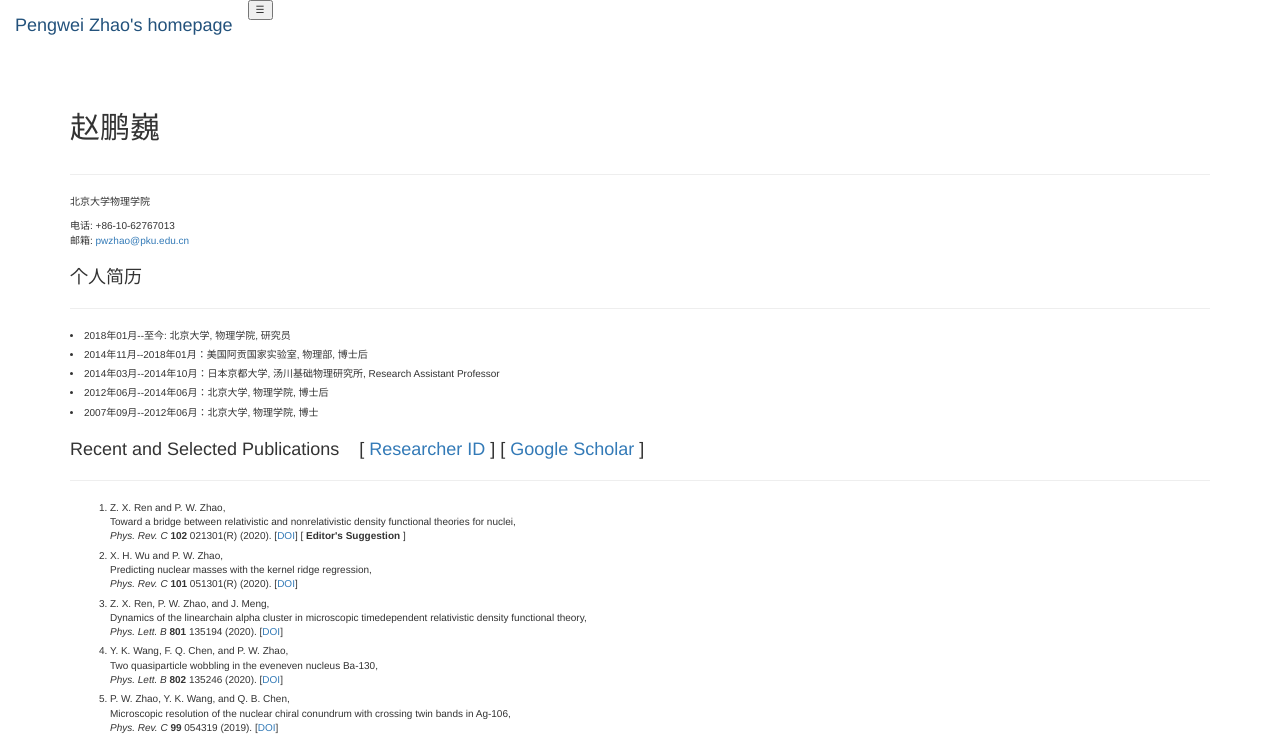
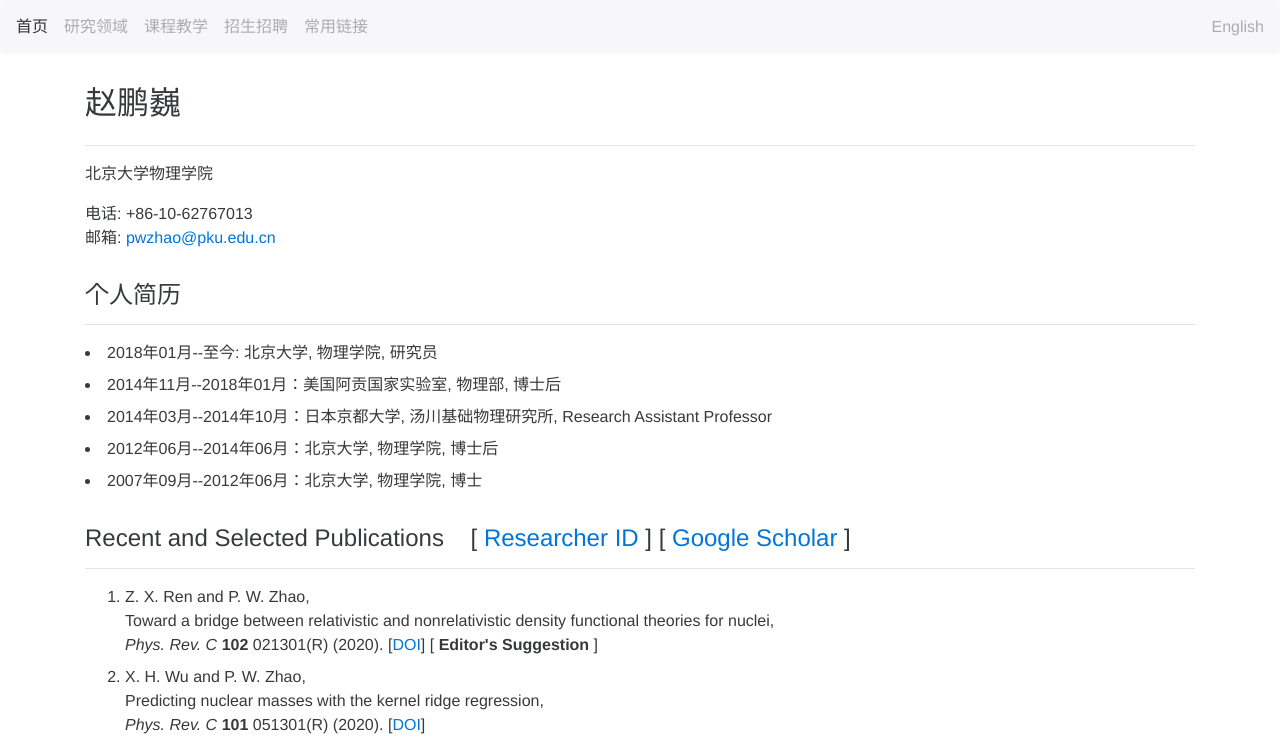
Before and after one commit to zhaopw33/zhaopw33.github.io, a plain HTML site: page docs/jcnp/index.html in a window 1280 px wide. Shown: the top 741 px of the page. Drawn offline with nearby package versions, Linux system fonts and the light colour scheme; some packages are replaced by stand-ins of ours; files that its build step writes are made by us from their sources.

Commit message:
Update index.html

```diff
--- a/docs/jcnp/index.html
+++ b/docs/jcnp/index.html
@@ -4,11 +4,11 @@
     <meta charset="utf-8">
     <meta http-equiv="X-UA-Compatible" content="IE=edge">
     <meta name="viewport" content="width=device-width, initial-scale=1">
-    <title>Pengwei Zhao's homepage</title>
-    <link href="css/bootstrap.min.css" rel="stylesheet">
-    <link href="css/pwzhao.css" rel="stylesheet">
+    <title>核物理与核天体物理团队</title>
+    <link href="../css/bootstrap.min.css" rel="stylesheet">
+    <link href="../css/pwzhao.css" rel="stylesheet">
     <script src="https://cdn.bootcss.com/jquery/1.12.4/jquery.min.js"></script>
-    <script src="js/bootstrap.min.js"></script>
+    <script src="../js/bootstrap.min.js"></script>
   </head>
 
   <body>
```
